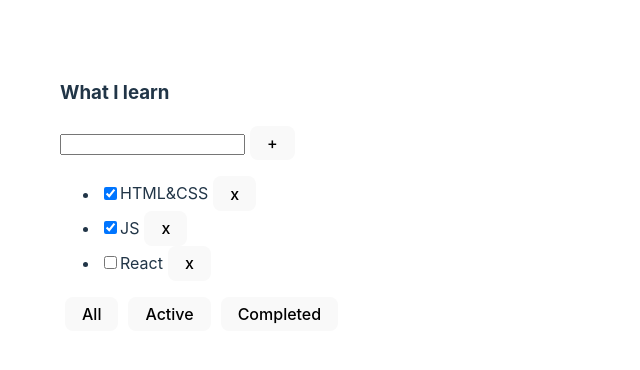
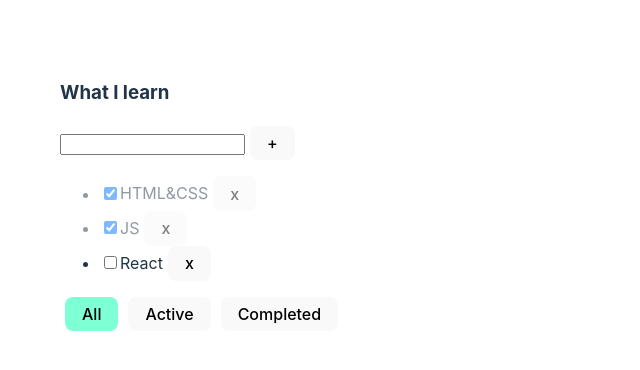
Before and after one commit to olya-us/react-trello, a React (Vite) app: page / in a window 1280 px wide. Shown: the top 370 px of the page, without its empty margins (0-640 px from the left). Built offline with nearby package versions, Linux system fonts and the light colour scheme.

Commit message:
Create error for empty input. Add styles for filtered buttons and title.

```diff
--- a/src/App.css
+++ b/src/App.css
@@ -3,3 +3,19 @@
   display: flex;
   gap: 50px;
 }
+
+.error{
+  border: 1px solid red;
+}
+
+.error-message {
+  color: red;
+}
+
+.active-filter {
+  background-color: aquamarine;
+}
+
+.is-done{
+  opacity: 0.5;
+}
--- a/src/App.tsx
+++ b/src/App.tsx
@@ -26,6 +26,14 @@
     setTasks(newTasks)
   }
 
+  function changeStatus(taskId: string, isDone: boolean) {
+    let task = tasks.find(t => t.id === taskId)
+    if(task) {
+      task.isDone = isDone
+    }
+    setTasks([...tasks])
+  }
+
   function changeFilter(value: FilterValuesType) {
     setFilter(value)
   }
@@ -45,6 +53,8 @@
                 tasks={taskForTodolist}
                 changeFilter={changeFilter}
                 addTask={addTask}
+                changeStatus={changeStatus}
+                filter={filter}
       />
     </div>
   )
--- a/src/TodoList.tsx
+++ b/src/TodoList.tsx
@@ -13,17 +13,21 @@
     removeTask: (id: string) => void
     changeFilter: (value: FilterValuesType) => void
     addTask: (title: string) => void
+    changeStatus: (taskId: string, isDone: boolean) => void
+    filter: FilterValuesType
 }
 
 const TodoList = (props: PropsType) => {
 
     const [newTaskTitle, setNewTaskTitle] = useState("")
+    const [error, setError] = useState<string | null>(null)
 
     const onChangeHandler = (e: ChangeEvent<HTMLInputElement>) => {
         setNewTaskTitle(e.currentTarget.value)
     }
 
     const onKeyDownHandler: KeyboardEventHandler<HTMLInputElement> = (e) => {
+        setError(null)
         if (e.key === 'Enter'){
             props.addTask(newTaskTitle)
             setNewTaskTitle("")
@@ -31,6 +35,10 @@
     }
 
     const addTask = () => {
+        if(newTaskTitle.trim() === ""){
+            setError("Title is required")
+            return false
+        }
         props.addTask(newTaskTitle)
         setNewTaskTitle("")
     }
@@ -46,18 +54,19 @@
                 <input value={newTaskTitle}
                        onChange={onChangeHandler}
                        onKeyDown={onKeyDownHandler}
+                       className={error ? "error" : ""}
                 />
                 <button onClick={addTask}>+</button>
+                {error && <div className="error-message">{error}</div>}
             </div>
             <ul>
                 {
                     props.tasks.map(t => {
-                        const onRemoveHandler = () => {
-                            props.removeTask(t.id)
-                        }
+                        const onRemoveHandler = () => {props.removeTask(t.id)}
+                        const onChangeHandler = (e: ChangeEvent<HTMLInputElement>) => {props.changeStatus(t.id, e.currentTarget.checked)}
 
-                        return <li key={t.id}>
-                                <input type="checkbox" checked={t.isDone}/>
+                        return <li key={t.id} className={t.isDone ? "is-done" : ""}>
+                                <input type="checkbox" checked={t.isDone} onChange={onChangeHandler}/>
                                 <span>{t.title}</span>
                                 <button onClick={onRemoveHandler}>x</button>
                             </li>
@@ -65,9 +74,9 @@
                 }
             </ul>
             <div>
-                <button onClick={onAllClickHandler}>All</button>
-                <button onClick={onActiveClickHandler}>Active</button>
-                <button onClick={onCompletedClickHandler}>Completed</button>
+                <button className={props.filter === 'all' ? 'active-filter' : ""} onClick={onAllClickHandler}>All</button>
+                <button className={props.filter === 'active' ? 'active-filter' : ""} onClick={onActiveClickHandler}>Active</button>
+                <button className={props.filter === 'completed' ? 'active-filter' : ""} onClick={onCompletedClickHandler}>Completed</button>
             </div>
         </div>
     )
```
